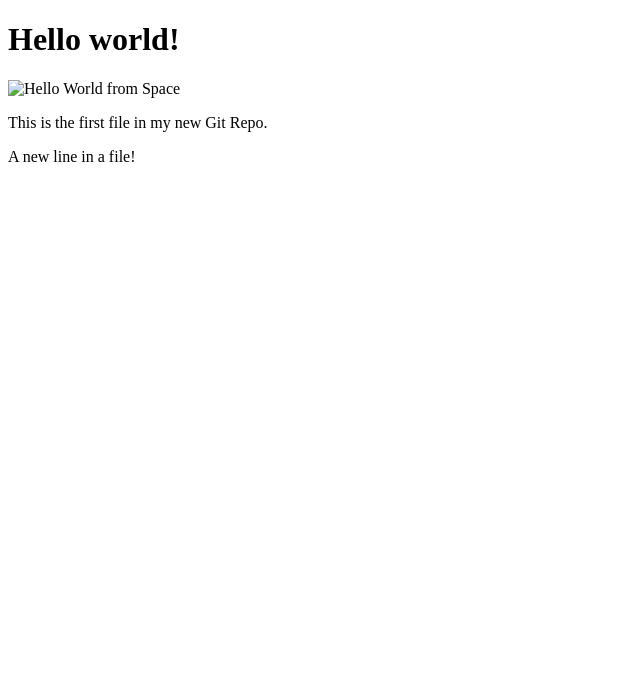
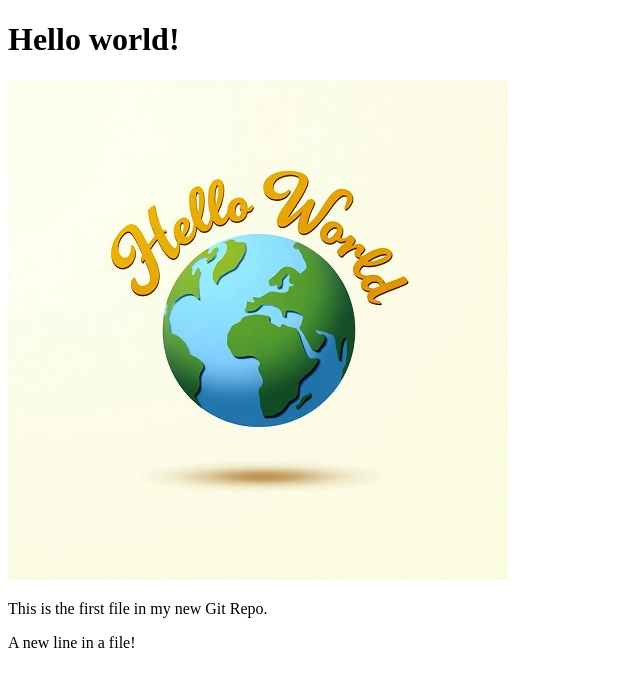
Before and after one commit to yuts00003/hello-world, a plain HTML site: page index.html in a window 1280 px wide. Shown: the whole page, without its empty margins (0-640 px from the left). Drawn offline with Linux system fonts and the light colour scheme.

Commit message:
Reverted to the actual image

```diff
--- a/index.html
+++ b/index.html
@@ -7,7 +7,7 @@
 <body>
     <h1>Hello world!</h1>
 		<div>
-		<img src="img_hello_git.jpg" alt="Hello World from Space" style="width:100%; max-width:500px">
+		<img src="img_hello_world.jpg" alt="Hello World from Space" style="width:100%; max-width:500px">
 	</div>
     <p>This is the first file in my new Git Repo.</p>
 <p> A new line in a file!</p>
```
Also changed, not shown: img_hello_git.jpg (added), img_hello_world.jpg (added).
